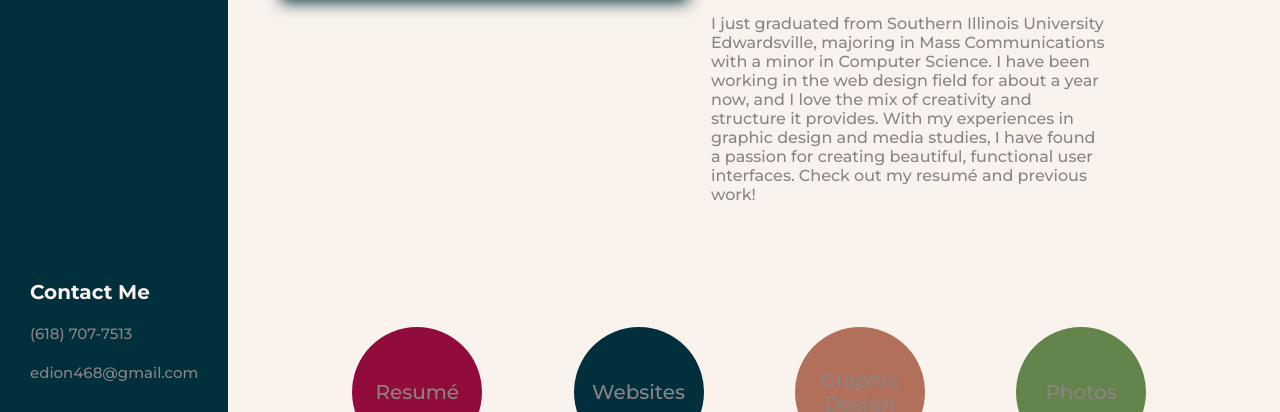
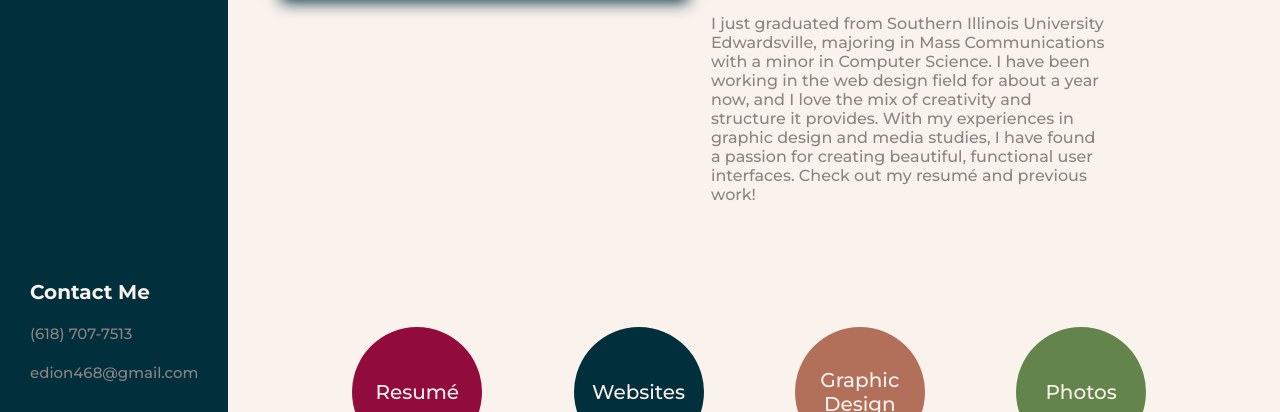
Before and after one commit to emilydion/emilydion.github.io, a plain HTML site: page index.html in a window 1280 px wide. Shown: the part 388-800 px from the top of the page. Drawn offline with Linux system fonts and the light colour scheme.

Commit message:
changing circle font color

```diff
--- a/css/portfolio.css
+++ b/css/portfolio.css
@@ -132,7 +132,7 @@ footer {
 	justify-content: center;
 	font-weight: 500;
 	font-size: 20px;
-	color: var(--off-white);
+	color: var(--teal);
 }
 
 .circle-link {
```
